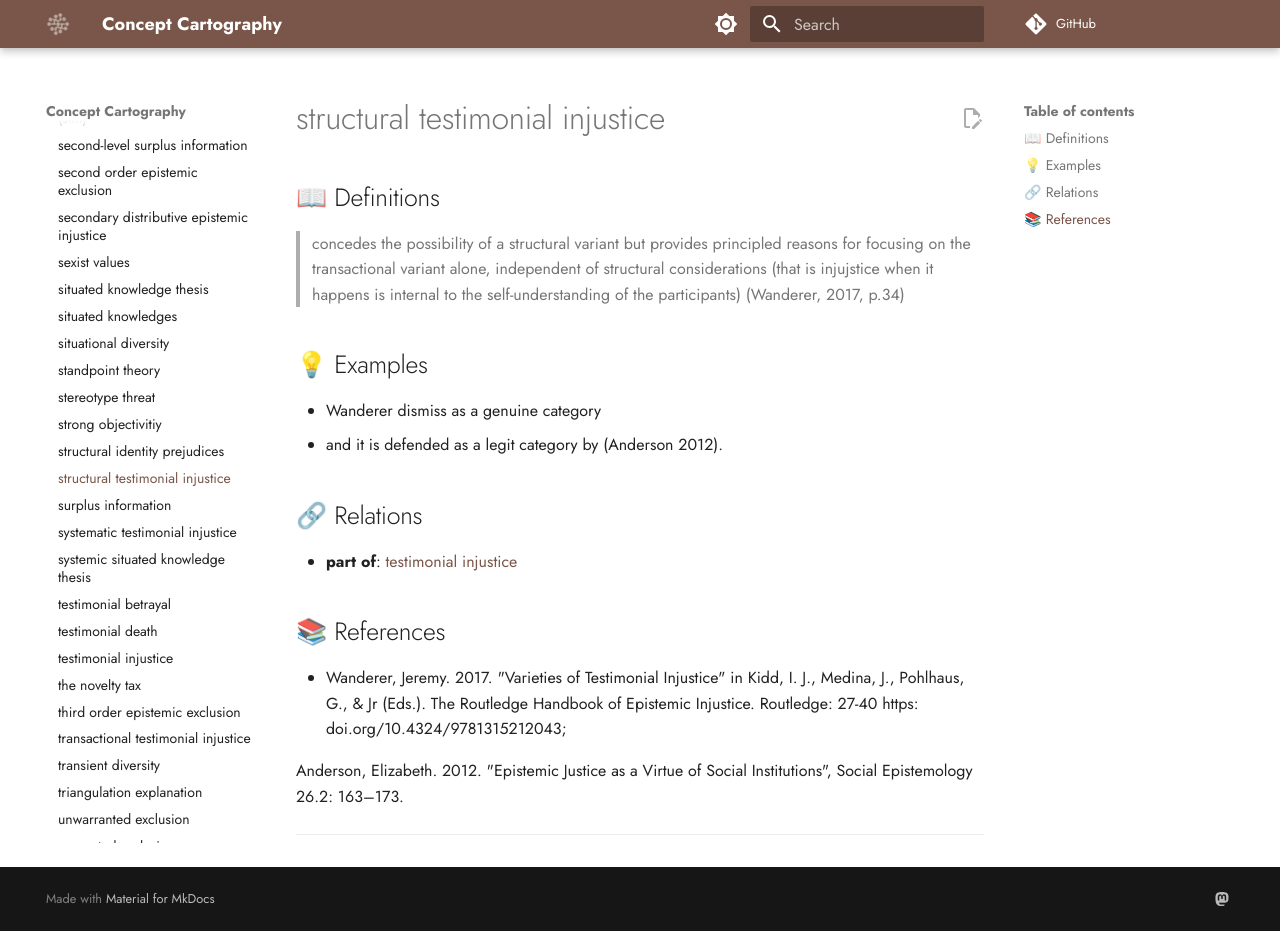
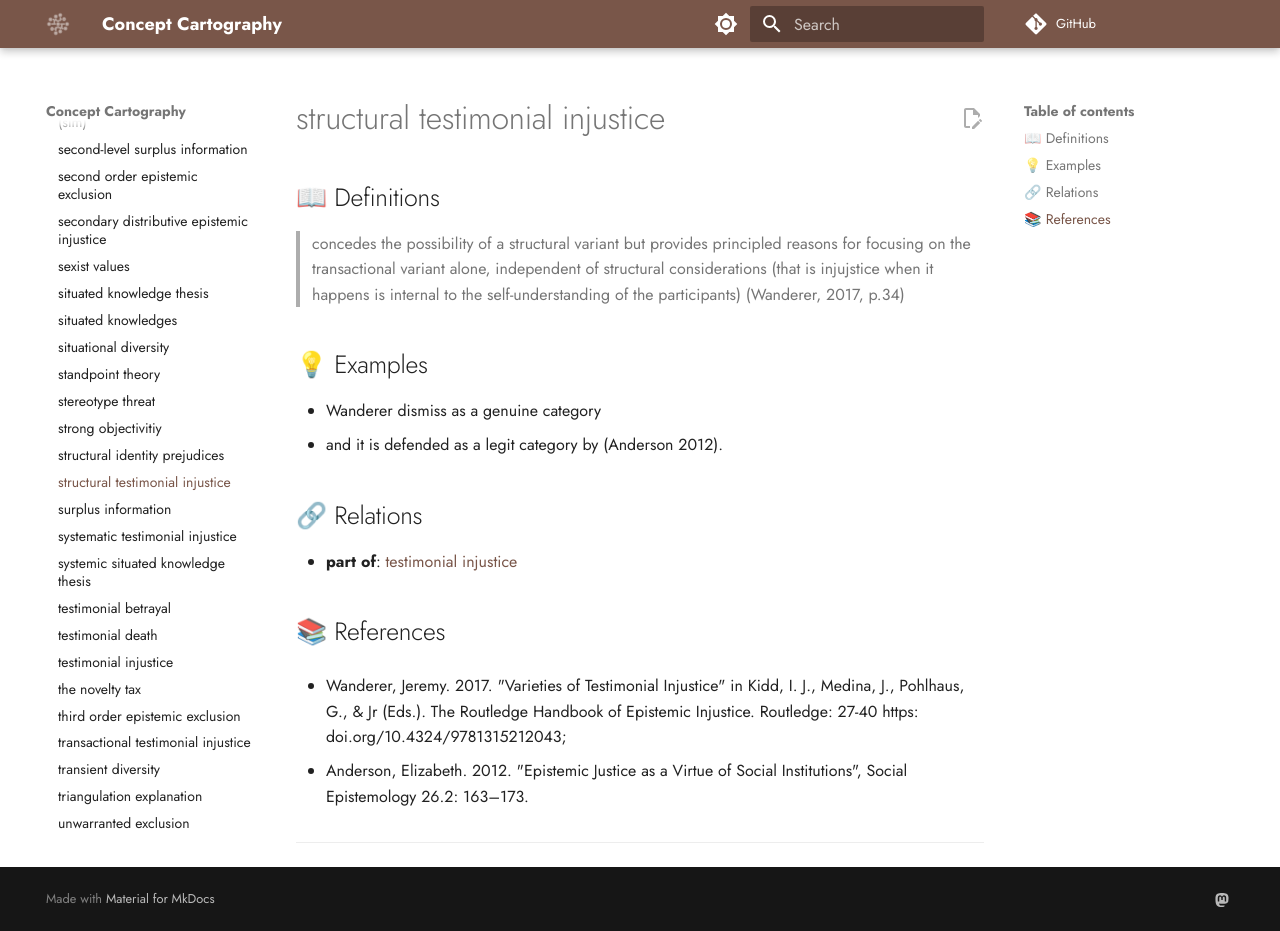
Before and after one commit to conceptcartography/conceptcartography, an MkDocs documentation site: the page built from docs/concepts/structural-testimonial-injustice.md, in a window 1280 px wide and 931 px high. Built offline with MkDocs 1.6.1 and Material for MkDocs 9.7.7, drawn with Linux system fonts in a browser that asks for light colours; comment, search, counter and statistics services are not loaded; the version menu is left out.

```diff
--- a/docs/concepts/structural-testimonial-injustice.md
+++ b/docs/concepts/structural-testimonial-injustice.md
@@ -17,7 +17,7 @@
 
 - Wanderer, Jeremy. 2017. "Varieties of Testimonial Injustice" in Kidd, I. J., Medina, J., Pohlhaus, G., & Jr (Eds.). The Routledge Handbook of Epistemic Injustice. Routledge: 27-40 https: doi.org/10.4324/9781315212043;
 
-Anderson, Elizabeth. 2012. "Epistemic Justice as a Virtue of Social Institutions", Social Epistemology 26.2: 163–173.
+- Anderson, Elizabeth. 2012. "Epistemic Justice as a Virtue of Social Institutions", Social Epistemology 26.2: 163–173.
 
 ---
 
```
